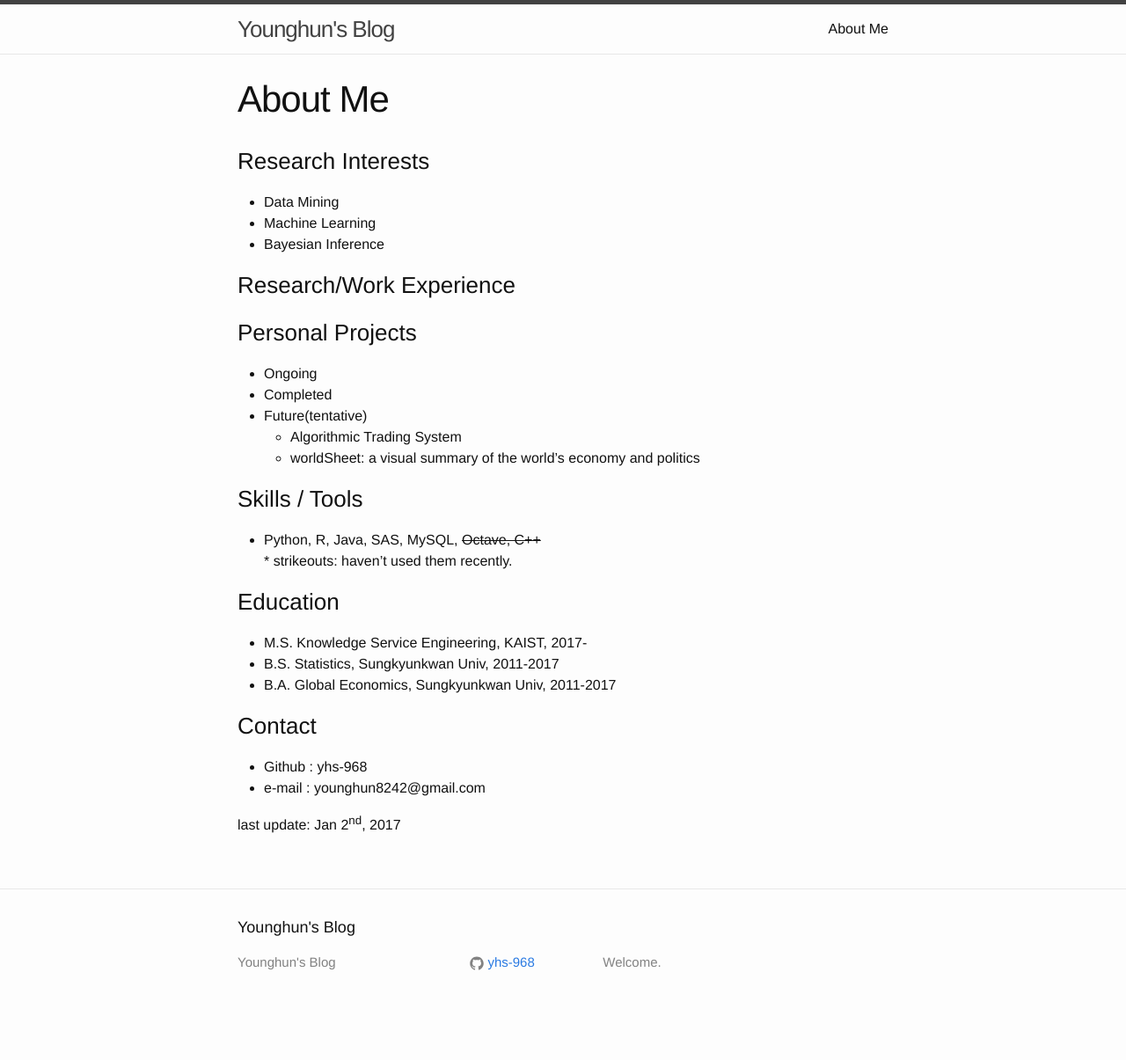
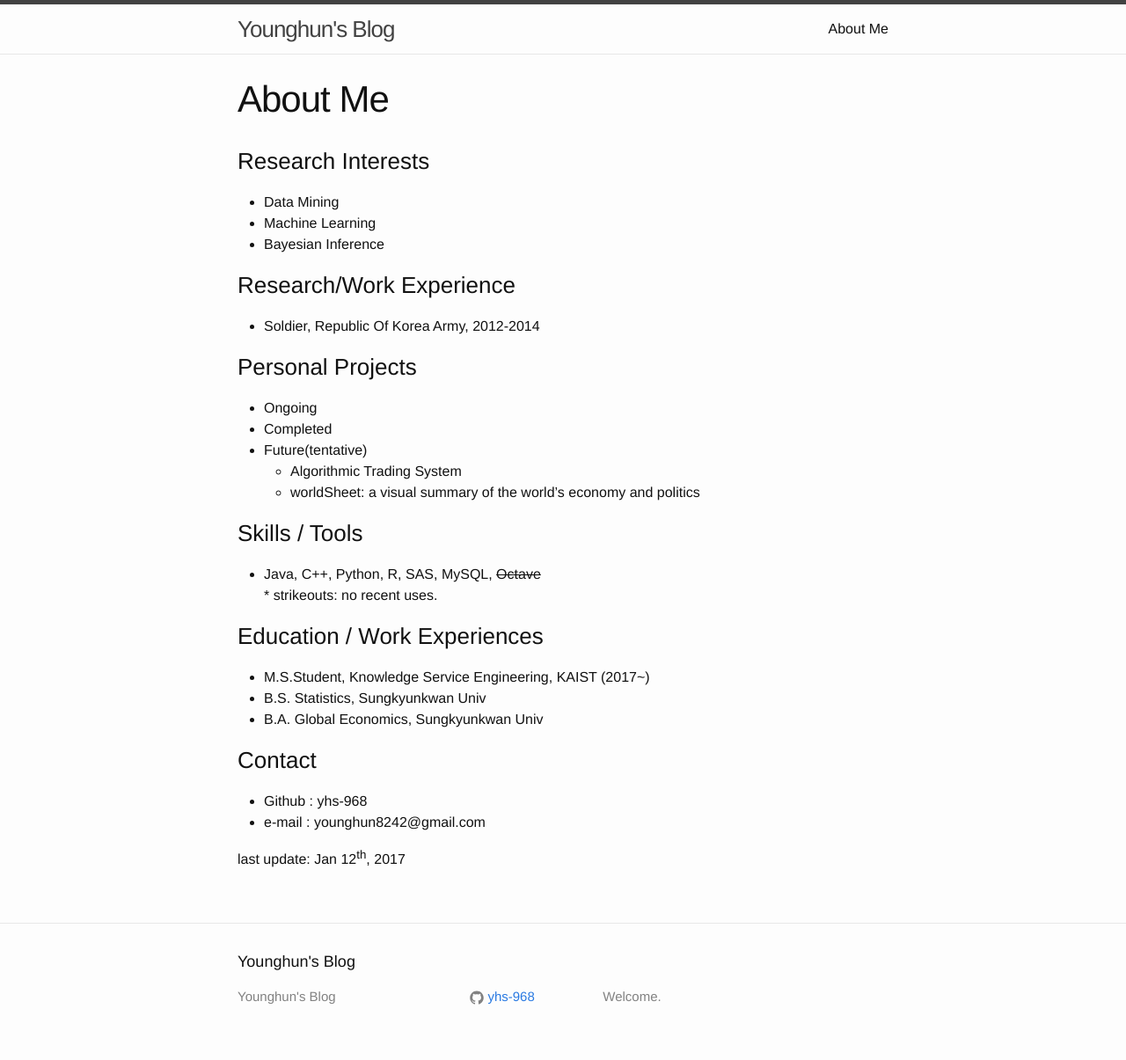
Before and after one commit to yhs968/yhs968.github.io, a Jekyll site: the page built from about.md, in a window 1280 px wide. Shown: the whole page at 88% size. Built offline with Jekyll 4.4.1, drawn with Linux system fonts in a browser that asks for light colours; before the commit the page ends 1166 px from its top, so only the background shows below that.

Commit message:
Jan 12th

```diff
--- a/about.md
+++ b/about.md
@@ -10,6 +10,7 @@ permalink: /about/
 - Bayesian Inference
 
 ### Research/Work Experience
+- Soldier, Republic Of Korea Army, 2012-2014
 
 ### Personal Projects
 - Ongoing
@@ -19,13 +20,13 @@ permalink: /about/
 	- worldSheet: a visual summary of the world's economy and politics
 
 ### Skills / Tools
-- Python, R, Java, SAS, MySQL, <s>Octave, C++</s>
-\* strikeouts: haven't used them recently.
+- Java, C++, Python, R, SAS, MySQL, <s>Octave</s>
+\* strikeouts: no recent uses.
 
-### Education
-- M.S. Knowledge Service Engineering, KAIST, 2017-
-- B.S. Statistics, Sungkyunkwan Univ, 2011-2017
-- B.A. Global Economics, Sungkyunkwan Univ, 2011-2017
+### Education / Work Experiences
+- M.S.Student, Knowledge Service Engineering, KAIST (2017~)
+- B.S. Statistics, Sungkyunkwan Univ
+- B.A. Global Economics, Sungkyunkwan Univ
 
 ### Contact
 - Github : yhs-968 <a href="https://github.com/yhs-968"><i class="fa fa-github"></i></a>
@@ -35,4 +36,4 @@ permalink: /about/
 
 
 
-last update: Jan 2<sup>nd</sup>, 2017
+last update: Jan 12<sup>th</sup>, 2017
```
